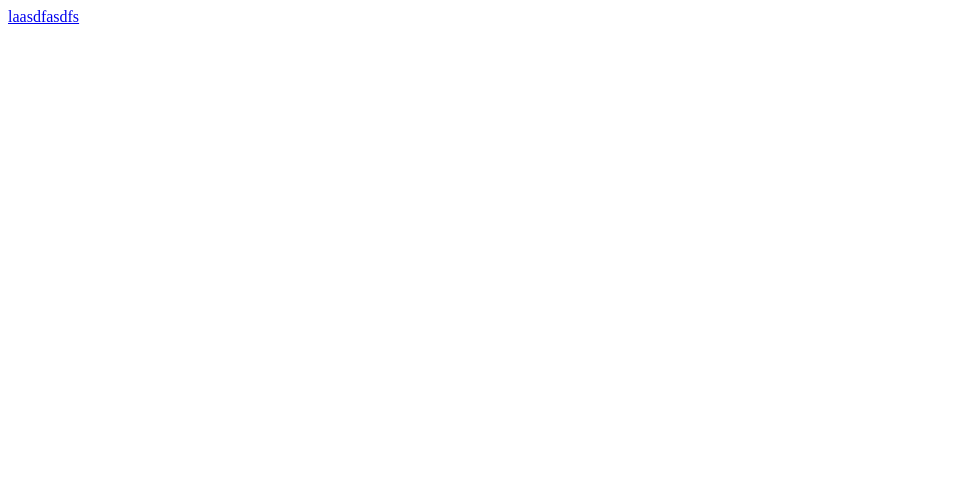
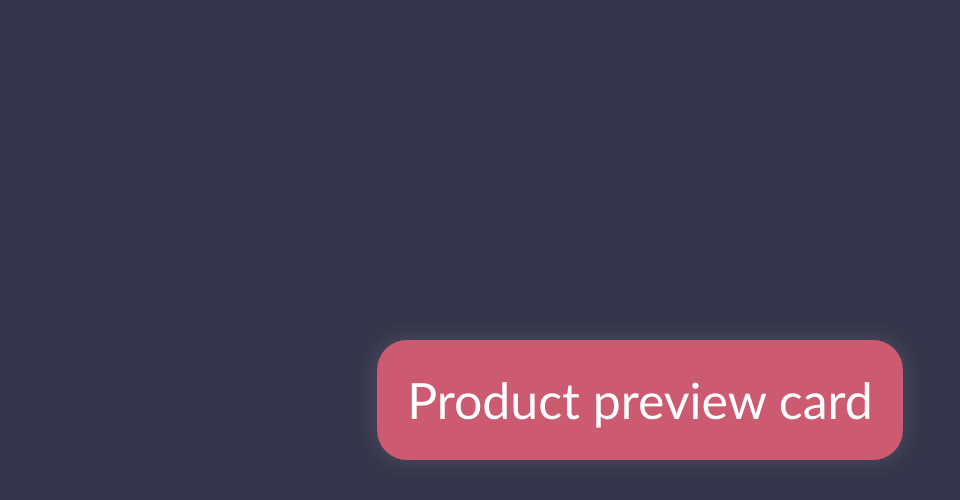
Before and after one commit to gvnee/ui-practice, a plain HTML site: page index.html in a window 1280 px wide. Shown: the whole page, without its empty margins (0-960 px from the left). Drawn offline with Linux system fonts and the light colour scheme.

Commit message:
minor changes

```diff
--- a/index.html
+++ b/index.html
@@ -4,9 +4,10 @@
     <meta charset="UTF-8">
     <meta http-equiv="X-UA-Compatible" content="IE=edge">
     <meta name="viewport" content="width=device-width, initial-scale=1.0">
+    <link rel="stylesheet" href="styles.css">
     <title>Document</title>
 </head>
 <body>
-    <a href="./product-preview-card-component-main/index.html">laasdfasdfs</a>
+    <a href="https://gvnee.github.io/ui-practice/product-preview-card/">Product preview card</a>
 </body>
 </html>
--- /dev/null
+++ b/styles.css
@@ -0,0 +1,28 @@
+html{
+    height: 100%;
+}
+body{
+    margin: 0;
+    padding: 0;
+    box-sizing: border-box;
+    background-color: #34344A;
+    font-family: 'Trebuchet MS', 'Lucida Sans Unicode', 'Lucida Grande', 'Lucida Sans', Arial, sans-serif;
+    display: flex;
+    align-items: center;
+    justify-content: center;
+    height: 100%;
+}
+
+a{
+    color: white;
+    text-decoration: none;
+    font-size: 50px;
+    background-color: #CC5A71;
+    padding: 30px;
+    border-radius: 30px;
+    box-shadow: 0 0px 20PX 5px rgba(255, 255, 255, 0.107);
+    transition-duration: 300ms;
+}
+a:hover{
+    filter: saturate(1.5);
+}
```
